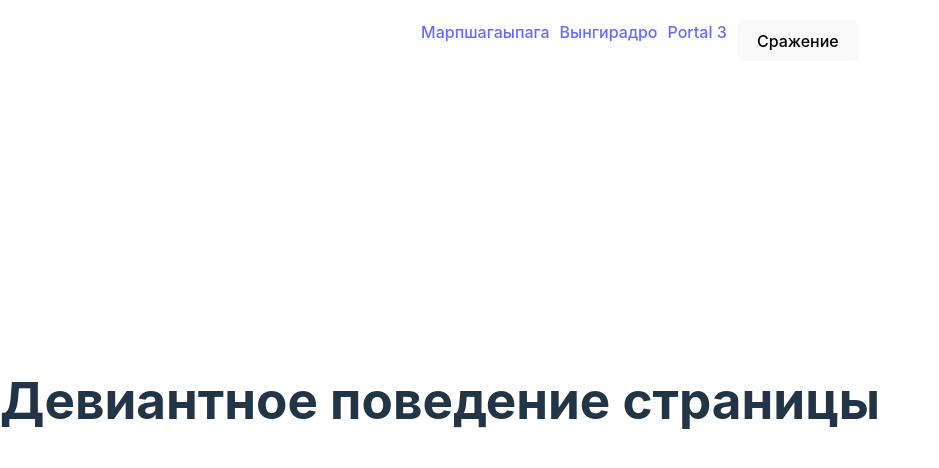
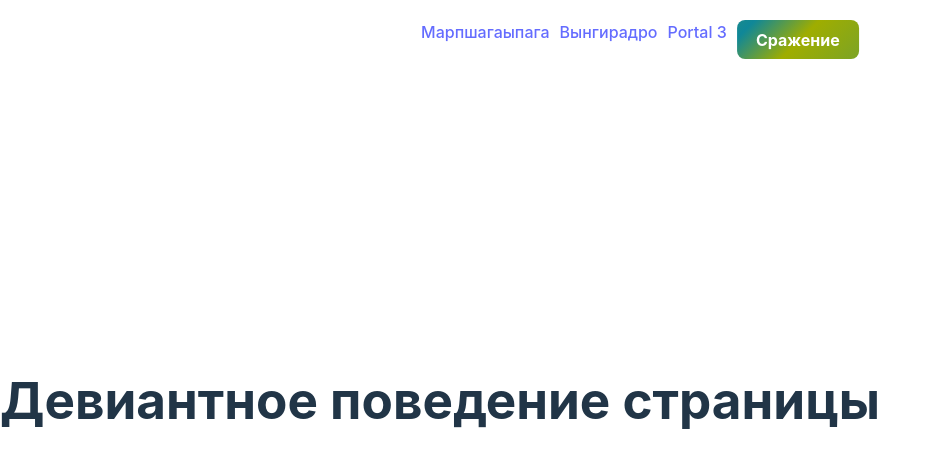
Before and after one commit to DMax-YT/stateless-router, a React (Vite) app: page / in a window 1280 px wide. Shown: the top 468 px of the page, without its empty margins (0-939 px from the left). Built offline with nearby package versions, Linux system fonts and the light colour scheme.

Commit message:
add styles for WiseButton

```diff
--- /dev/null
+++ b/src/components/WiseButton.css
@@ -0,0 +1,38 @@
+.wise-button {
+  background: repeating-linear-gradient(135deg,
+      rgb(159, 173, 0) 0%,
+      rgb(15, 135, 152) 40%,
+      rgb(159, 173, 0) 50%,
+      rgb(15, 135, 152) 100%);
+  background-size: 400% 400%;
+
+  color: #242424;
+  font-weight: 700;
+  border: 0;
+
+  animation: MoveBackground 2s linear infinite;
+}
+
+.wise-button:focus {
+  outline: 0;
+}
+
+@media (prefers-color-scheme: light) {
+  .wise-button {
+    color: #ffffff;
+  }
+}
+
+@keyframes MoveBackground {
+  0% {
+    background-position: 0 0;
+  }
+
+  49% {
+    background-position: 30% 30%;
+  }
+
+  100% {
+    background-position: 70% 70%;
+  }
+}
--- a/src/components/WiseButton.jsx
+++ b/src/components/WiseButton.jsx
@@ -2,6 +2,7 @@ import { useState } from 'react'
 import { toast } from 'react-hot-toast'
 
 import { getPhrase } from '../services/WisePhrase.service'
+import './WiseButton.css'
 
 export const WiseButton = () => {
   const [phrase, setPhrase] = useState(getPhrase)
```
